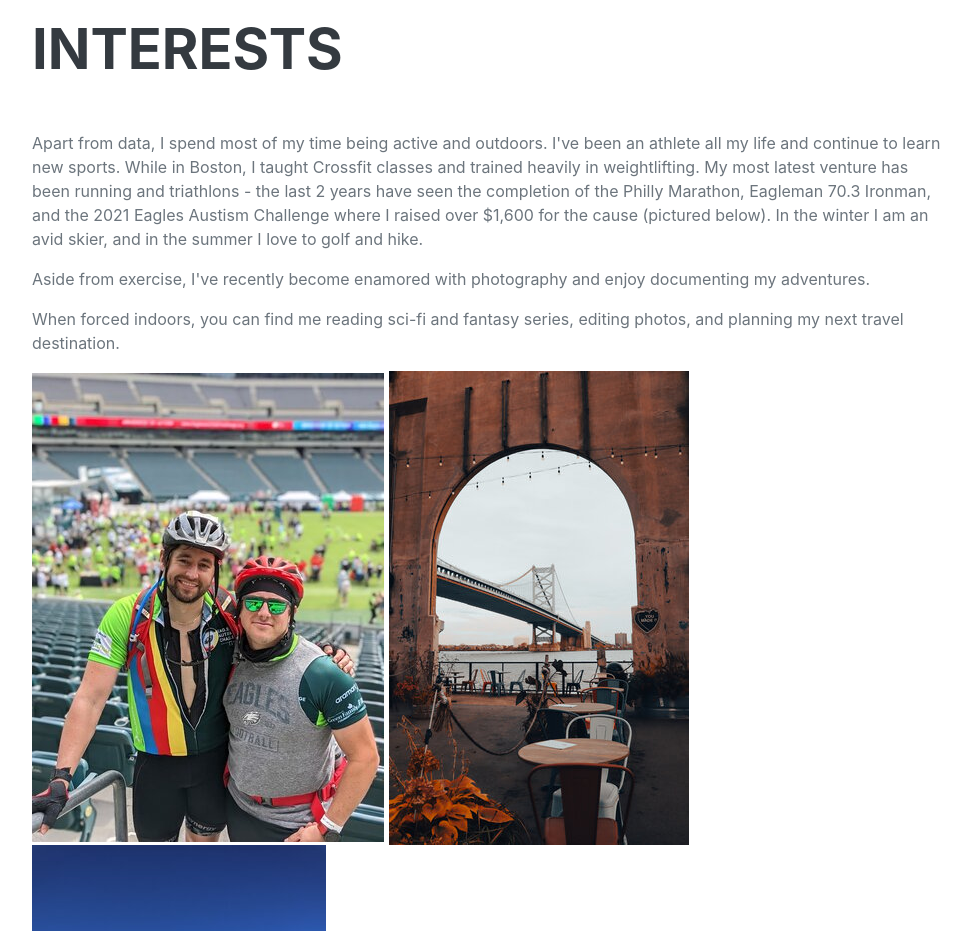
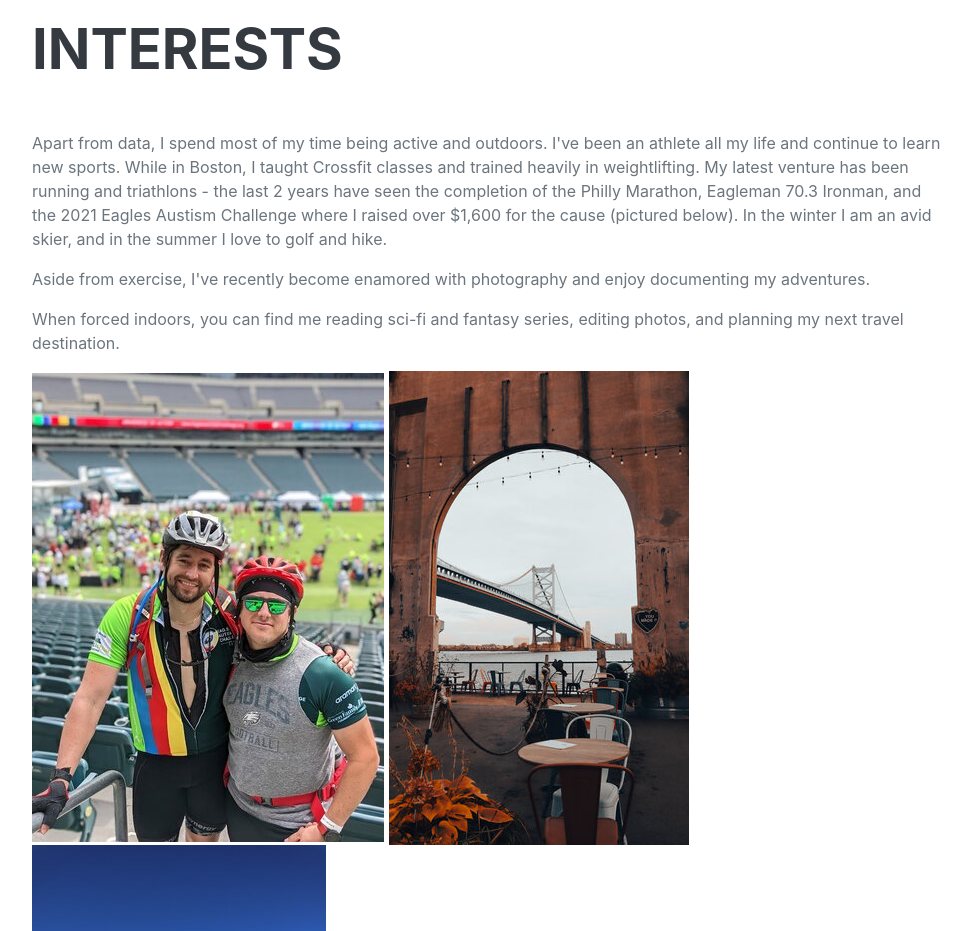
Before and after one commit to mmerenich21/mmerenich21.github.io, a plain HTML site: page index.html in a window 1280 px wide. Shown: the part 6040-6971 px from the top of the page, without its empty margins (288-1259 px from the left). Drawn offline with nearby package versions, Linux system fonts and the light colour scheme; a web font is replaced by a local one.

Commit message:
Update index.html

```diff
--- a/index.html
+++ b/index.html
@@ -337,7 +337,7 @@
             <section class="resume-section" id="interests">
                 <div class="resume-section-content">
                     <h2 class="mb-5">Interests</h2>
-                    <p>Apart from data, I spend most of my time being active and outdoors. I've been an athlete all my life and continue to learn new sports. While in Boston, I taught Crossfit classes and trained heavily in weightlifting. My most latest venture has been running and triathlons - the last 2 years have seen the completion of the Philly Marathon, Eagleman 70.3 Ironman, and the 2021 Eagles Austism Challenge where I raised over $1,600 for the cause (pictured below). In the winter I am an avid skier, and in the summer I love to golf and hike.</p>
+                    <p>Apart from data, I spend most of my time being active and outdoors. I've been an athlete all my life and continue to learn new sports. While in Boston, I taught Crossfit classes and trained heavily in weightlifting. My latest venture has been running and triathlons - the last 2 years have seen the completion of the Philly Marathon, Eagleman 70.3 Ironman, and the 2021 Eagles Austism Challenge where I raised over $1,600 for the cause (pictured below). In the winter I am an avid skier, and in the summer I love to golf and hike.</p>
                     <p>Aside from exercise, I've recently become enamored with photography and enjoy documenting my adventures.</p>
                     <p>When forced indoors, you can find me reading sci-fi and fantasy series, editing photos, and planning my next travel destination.</p>
 
```
